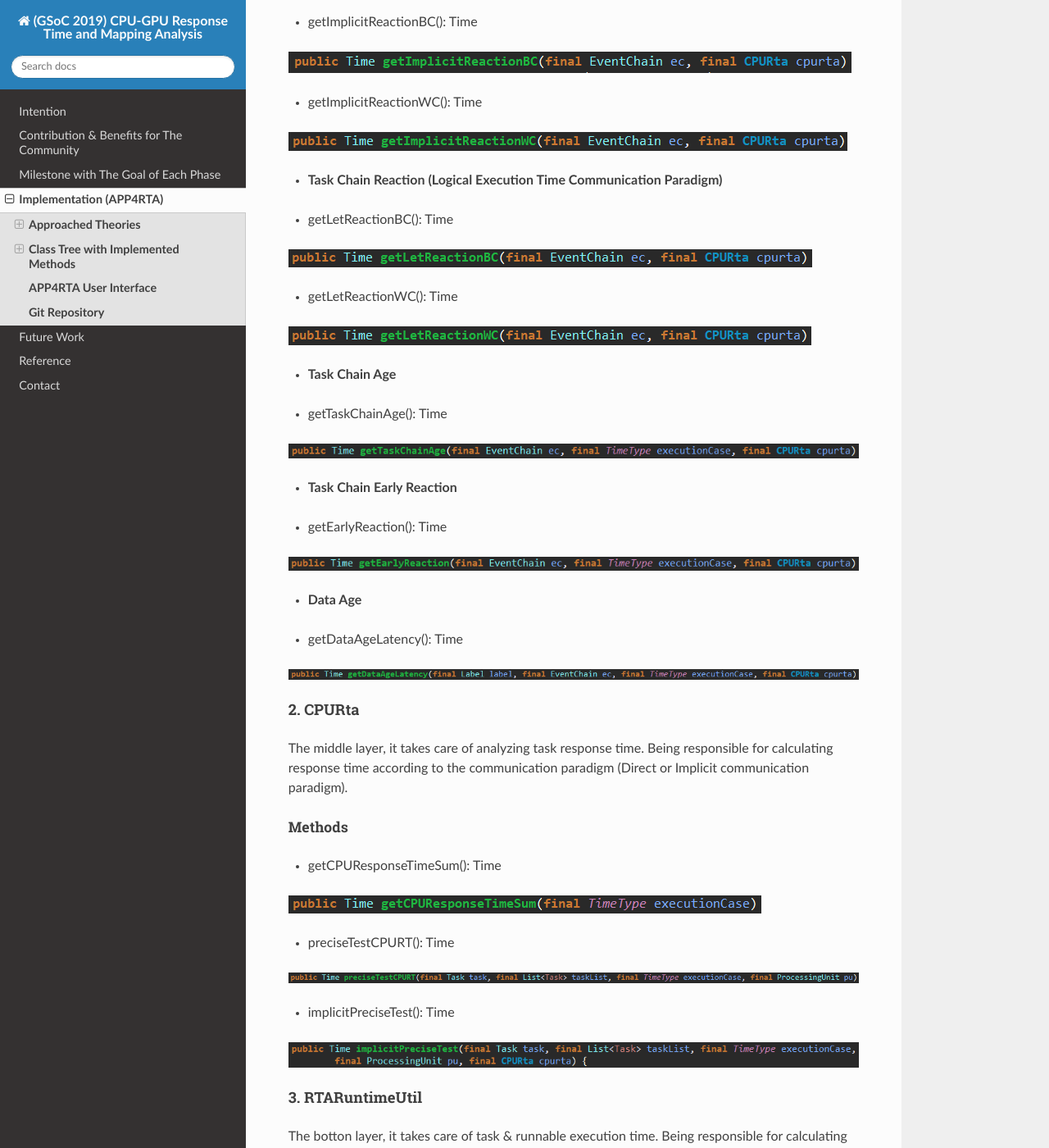
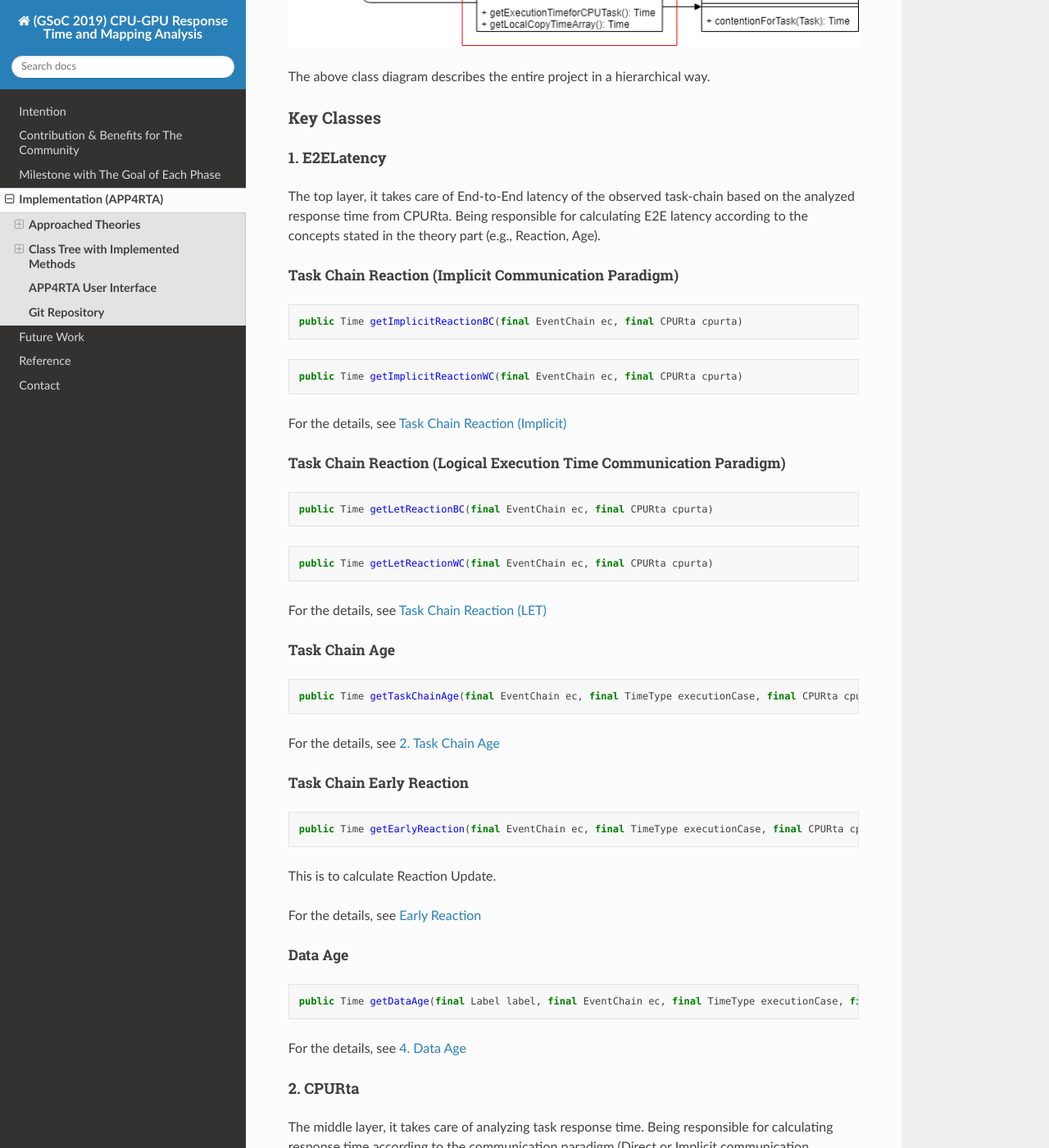
Before and after one commit to junh-ki/gsoc_doc, a Sphinx documentation site: the page built from docs/source/contents/implementation.rst, in a window 1280 px wide and 1400 px high, scrolled down 4211 px. Shown: the whole window at 82% size. Built offline with Sphinx 7.4.7 and the Read the Docs theme 2.0.0, drawn with Linux system fonts in a browser that asks for light colours; some of the changed text lies outside the part shown.

Commit message:
some more progress, cross referencing:)

```diff
--- a/docs/source/contents/implementation.rst
+++ b/docs/source/contents/implementation.rst
@@ -51,6 +51,8 @@ Basically, the classic response time analysis equation is used.
 The equation is based on RMS (Rate Monotonic Scheduling) which means the static priorities are assigned according to the period of the task, so a task with the shorter period results in a higher task priority.
 Here, R_i denotes the response time of a task with i-th priority in the set of tasks where hp(i) is the set of tasks with priority higher than task i.
 
+To find relevant methods, see :ref:`method-response-time-sum`.
+
 .. _e2e-latency:
 
 **End to End Latency**
@@ -65,6 +67,11 @@ The approach & equations used here are referenced from a yet-unpublished paper,
 
 The time between the task chain's first task release to the earliest task response of the last task in the chain.
 
+.. _task-chain-reaction-implicit:
+
+**Task Chain Reaction (Implicit)**
+----------------------------------
+
 * **Best-case Task-Chain Reaction (Implicit Communication Paradigm)**
 
 :math:`\delta_{\gamma,\rho,\iota} ^-=\sum_j R_{j}^- \text{ with } \tau_j \in \gamma`
@@ -76,6 +83,13 @@ Here, :math:`\gamma` refers to a task chain, :math:`\rho` corresponds the reacti
 
 :math:`\delta_{\gamma,\rho,\iota}^+ = \sum_{j=0}^{j=|\gamma|-2} \left(2\cdot T_{j}\right) +R_{j = |\gamma|-1}^+ \text{ with } \tau_j \in \gamma`
 
+To find relevant methods, see :ref:`method-task-chain-reaction-implicit`.
+
+.. _task-chain-reaction-let:
+
+**Task Chain Reaction (LET)**
+-----------------------------
+
 * **Best-case Task-Chain Reaction (Logical Execution Time)**
 
 :math:`\delta_{\gamma,\rho,\lambda} ^- = \sum_j T_{j} \text{ with } \tau_j \in \gamma`
@@ -85,6 +99,8 @@ The best-case task chain reaction latency for LET communication is the sum of al
 * **Worst-case Task-Chain Reaction (Logical Execution Time)**
 
 :math:`\delta_{\gamma,\rho, \lambda}^+= T_{j=0}+\sum_{j=1}^{j=|\gamma|-1} \left(2\cdot T_{j}\right) \text{ with } \tau_j \in \gamma`
+
+To find relevant methods, see :ref:`method-task-chain-reaction-let`.
 
 .. _task-chain-age:
 
@@ -102,6 +118,8 @@ A task chain age latency equals the chain's last (response) task age latency, i.
 
 :math:`\delta_{i,\alpha}^+ = 2 \cdot T_i - R_i^- - (T_i - R_i^+) = T_i - R_i^- + R_i^+`
 
+To find relevant methods, see :ref:`method-task-chain-age`.
+
 .. _reaction-update:
 
 **3. Reaction Update**
@@ -109,7 +127,10 @@ A task chain age latency equals the chain's last (response) task age latency, i.
 
 Due to the fact that tasks can have varying periods across the task chain, propagation between task chain entities can be over or under sampled such that a task X's result (a) serves as an input for several subsequent task chain entity instances or (b) does not serve as an input at all due to the fact that the subsequent task can already work with newer results produced by X's next instance.
 
-* **Early Reaction**
+.. _early-reaction:
+
+**Early Reaction**
+------------------
 
 :math:`\delta_{\gamma, \rho 0, \iota}^+ = R_{\gamma0} + \sum_{j=0}^{j = |\gamma|-2} T_{j+1} + \min(T_{j+1}, \epsilon_j + R_{j+1})`
 
@@ -117,7 +138,12 @@ Due to the fact that tasks can have varying periods across the task chain, propa
 
 :math:`\epsilon_{-1} = 0`
 
-* **Reaction Update**
+To find relevant methods, see :ref:`method-task-chain-early-reaction`.
+
+.. _reaction-update-equation:
+
+**Reaction Update**
+-------------------
 
 Accordingly, the reaction update is the subtraction of two consecutive task chains instances best case early reaction and worst case early reaction.
 
@@ -141,6 +167,8 @@ with :math:`\tau_i` being any task that accesses label :math:`l`.
 :math:`\delta_{l,\alpha}^- = \min_i \delta_{i,\alpha}^- %R_i^- + (T_i - R_i^+)`
 with :math:`\tau_i` being any task that accesses label :math:`l`.
 
+To find relevant methods, see :ref:`method-data-age`.
+
 **Class Tree with Implemented Methods**
 #######################################
 
@@ -157,89 +185,133 @@ The above class diagram describes the entire project in a hierarchical way.
 =================
 The top layer, it takes care of End-to-End latency of the observed task-chain based on the analyzed response time from CPURta. Being responsible for calculating E2E latency according to the concepts stated in the theory part (e.g., Reaction, Age).
 
-Methods
--------
+.. _method-task-chain-reaction-implicit:
 
-* **Task Chain Reaction (Implicit Communication Paradigm)**
+**Task Chain Reaction (Implicit Communication Paradigm)**
+---------------------------------------------------------
 
-+ getImplicitReactionBC(): Time
+.. code-block:: java
 
-.. image:: /_images/methods/getImplicitReactionBC.png
-	:alt: getImplicitReactionBC
+	public Time getImplicitReactionBC(final EventChain ec, final CPURta cpurta)
 
-+ getImplicitReactionWC(): Time
+.. code-block:: java
 
-.. image:: /_images/methods/getImplicitReactionWC.png
-	:alt: getImplicitReactionWC
+	public Time getImplicitReactionWC(final EventChain ec, final CPURta cpurta)
 
-* **Task Chain Reaction (Logical Execution Time Communication Paradigm)**
+For the details, see :ref:`task-chain-reaction-implicit`
 
-+ getLetReactionBC(): Time
+.. _method-task-chain-reaction-let:
 
-.. image:: /_images/methods/getLetReactionBC.png
-	:alt: getLetReactionBC
+**Task Chain Reaction (Logical Execution Time Communication Paradigm)**
+-----------------------------------------------------------------------
 
-+ getLetReactionWC(): Time
+.. code-block:: java
 
-.. image:: /_images/methods/getLetReactionWC.png
-	:alt: getLetReactionWC
+	public Time getLetReactionBC(final EventChain ec, final CPURta cpurta)
 
-* **Task Chain Age**
+.. code-block:: java
 
-+ getTaskChainAge(): Time
+	public Time getLetReactionWC(final EventChain ec, final CPURta cpurta)
 
-.. image:: /_images/methods/getTaskChainAge.png
-	:alt: getTaskChainAge
+For the details, see :ref:`task-chain-reaction-let`
 
-* **Task Chain Early Reaction**
+.. _method-task-chain-age:
 
-+ getEarlyReaction(): Time
+**Task Chain Age**
+------------------
 
-.. image:: /_images/methods/getEarlyReaction.png
-	:alt: getEarlyReaction
+.. code-block:: java
 
-* **Data Age**
+	public Time getTaskChainAge(final EventChain ec, final TimeType executionCase, final CPURta cpurta)
 
-+ getDataAgeLatency(): Time
+For the details, see :ref:`task-chain-age`
 
-.. image:: /_images/methods/getDataAgeLatency.png
-	:alt: getDataAgeLatency
+.. _method-task-chain-early-reaction:
+
+**Task Chain Early Reaction**
+-----------------------------
+
+.. code-block:: java
+
+	public Time getEarlyReaction(final EventChain ec, final TimeType executionCase, final CPURta cpurta)
+
+This is to calculate Reaction Update.
+
+For the details, see :ref:`early-reaction`
+
+.. _method-data-age:
+
+**Data Age**
+------------
+
+.. code-block:: java
+
+	public Time getDataAge(final Label label, final EventChain ec, final TimeType executionCase, final CPURta cpurta)
+
+For the details, see :ref:`data-age`
 
 **2. CPURta**
 =============
 The middle layer, it takes care of analyzing task response time. Being responsible for calculating response time according to the communication paradigm (Direct or Implicit communication paradigm).
 
-Methods
--------
+.. _method-response-time-sum:
 
-+ getCPUResponseTimeSum(): Time
+**Response Time Sum**
+---------------------
 
-.. image:: /_images/methods/getCPUResponseTimeSum.png
-	:alt: getCPUResponseTimeSum
+.. code-block:: java
 
-+ preciseTestCPURT(): Time
+	public Time getCPUResponseTimeSum(final TimeType executionCase)
 
-.. image:: /_images/methods/preciseTestCPURT.png
-	:alt: preciseTestCPURT
+Things to explain
 
-+ implicitPreciseTest(): Time
+.. _method-response-time-direct:
 
-.. image:: /_images/methods/implicitPreciseTest.png
-	:alt: implicitPreciseTest
+**Response Time (Direct Communication Paradigm)**
+-------------------------------------------------
+
+.. code-block:: java
+
+	public Time preciseTestCPURT(final Task task, final List<Task> taskList, final TimeType executionCase, final ProcessingUnit pu)
+
+.. _method-response-time-implicit:
+
+**Response Time (Implicit Communication Paradigm)**
+---------------------------------------------------
+
+.. code-block:: java
+
+	public Time implicitPreciseTest(final Task task, final List<Task> taskList, final TimeType executionCase, final ProcessingUnit pu, final CPURta cpurta)
+
+For the details, see :ref:`response-time`
 
 **3. RTARuntimeUtil**
 =====================
 The botton layer, it takes care of task & runnable execution time. Being responsible for calculating memory access cost, ticks (a.k.a execution need) computation time.
 
-+ getExecutionTimeforCPUTask(): Time
+.. _method-task-execution-time:
 
-.. image:: /_images/methods/getExecutionTimeforCPUTask.png
-	:alt: getExecutionTimeforCPUTask
+**CPU Task Execution Time**
+---------------------------
 
-+ getLocalCopyTimeArray(): Time
+.. code-block:: java
 
-.. image:: /_images/methods/getLocalCopyTimeArray.png
-	:alt: getLocalCopyTimeArray
+	public Time getExecutionTimeforCPUTask(final Task task, final ProcessingUnit pu, final TimeType executionCase, final CPURta cpurta)
+
+Things to explain here
+
+talk about memory accessing cost
+
+For the details, see :ref:`memory-accessing-cost`
+
+.. _method-local-copy-implicit:
+
+**Local Copy Cost for the Implicit Communication Paradigm**
+-----------------------------------------------------------
+
+.. code-block:: java
+
+	public Time[] getLocalCopyTimeArray(final Task task, final ProcessingUnit pu, final TimeType executionCase, final CPURta cpurta)
 
 **Supplementary Classes (Out of scope)**
 ****************************************
@@ -251,29 +323,20 @@ The botton layer, it takes care of task & runnable execution time. Being respons
 **2. CommonUtils**
 ==================
 
-Methods
--------
+.. code-block:: java
 
-+ getPUs(Amalthea): List<PU>
+	public static List<ProcessingUnit> getPUs(final Amalthea amalthea)
 
-.. image:: /_images/methods/getPUs.png
-	:alt: getPUs
+.. code-block:: java
 
-+ getStimInTime(Task): Time
-
-.. image:: /_images/methods/getStimInTime.png
-	:alt: getStimInTime
+	public static Time getStimInTime(final Task t)
 
 **3. Contention**
 =================
 
-Methods
--------
+.. code-block:: java
 
-+ contentionForTask(Task): Time
-
-.. image:: /_images/methods/contentionForTask.png
-	:alt: contentionForTask
+	public Time contentionForTask(final Task task)
 
 **APP4RTA User Interface**
 ##########################
```
Also changed, not shown: docs/source/_images/methods/contentionForTask.png (deleted), docs/source/_images/methods/getCPUResponseTimeSum.png (deleted), docs/source/_images/methods/getDataAgeLatency.png (deleted), docs/source/_images/methods/getEarlyReaction.png (deleted), docs/source/_images/methods/getExecutionTimeforCPUTask.png (deleted), docs/source/_images/methods/getImplicitReactionBC.png (deleted), docs/source/_images/methods/getImplicitReactionWC.png (deleted), docs/source/_images/methods/getLetReactionBC.png (deleted), docs/source/_images/methods/getLetReactionWC.png (deleted), docs/source/_images/methods/getLocalCopyTimeArray.png (deleted), docs/source/_images/methods/getPUs.png (deleted), docs/source/_images/methods/getStimInTime.png (deleted), docs/source/_images/methods/getTaskChainAge.png (deleted), docs/source/_images/methods/implicitPreciseTest.png (deleted), 1 more files.
